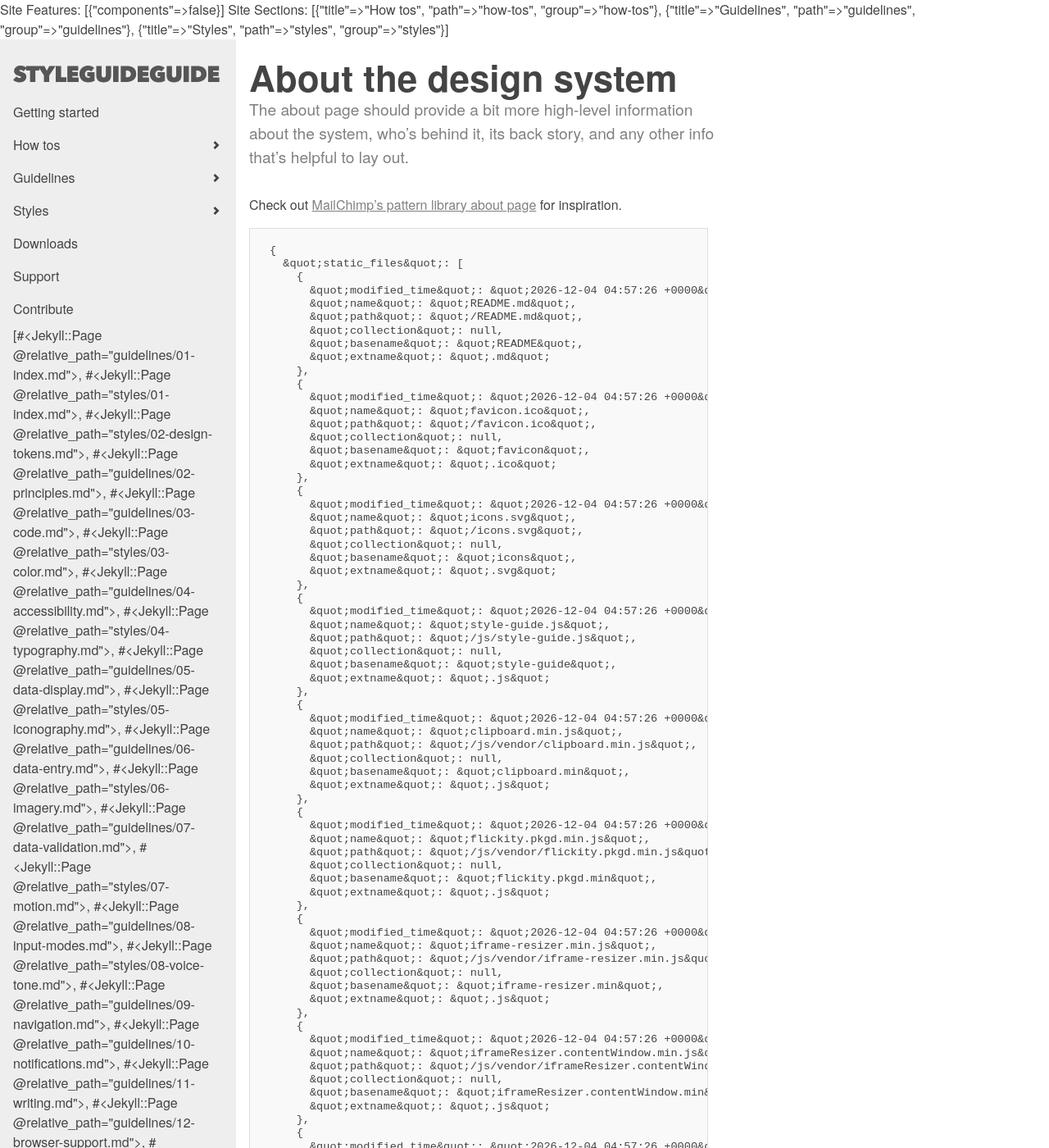
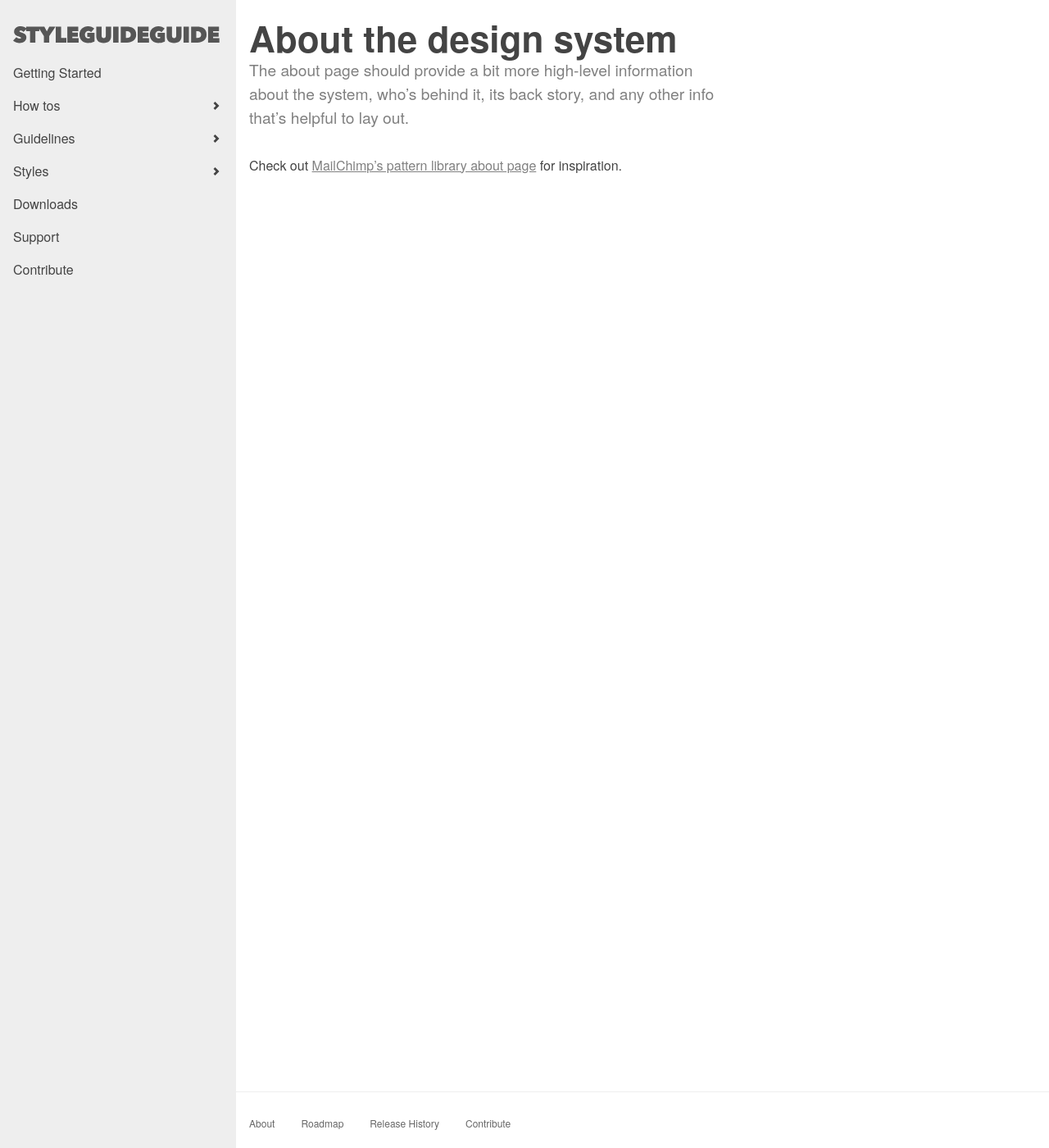
Before and after one commit to StfBauer/style-guide-guide, a Jekyll site: the page built from about.md, in a window 1280 px wide and 1400 px high. Shown: the whole window at 82% size. Built offline with Jekyll 4.4.1, drawn with Linux system fonts in a browser that asks for light colours; some of the changed text lies outside the part shown.

Commit message:
Update for dynamic and static navigation entries

````diff
--- a/_config.yml
+++ b/_config.yml
@@ -24,12 +24,27 @@ features:
   - components: false
 
 sections:
+  - title: Getting Started
+    url: getting-started
+    type: static
   - title:  How tos
     path: how-tos
     group: how-tos
+    type: dynamic
   - title: Guidelines
     path: guidelines
     group: guidelines
+    type: dynamic
   - title: Styles
     path: styles
     group: styles
+    type: dynamic
+  - title: Downloads
+    type: static
+    url: download
+  - title: Support
+    type: static
+    url: support
+  - title: Contribute
+    type: static
+    url: contribute
--- a/_includes/primary-nav.html
+++ b/_includes/primary-nav.html
@@ -2,13 +2,8 @@
 
 	<ul class="c-primary-nav__list c-primary-nav__list--flush js-nav-panel" role="tablist" aria-multiselectable="true">
 
-		<li class="c-primary-nav__item">
-			<a href="{{ "/getting-started.html" | prepend: site.baseurl}}" class="c-primary-nav__link {% if page.url == '/getting-started.html' %}is-active is-current{% endif %}">
-				<span class="c-primary-nav__text">Getting started</span>
-			</a>
-		</li><!-- end c-nav__list__item -->
-
 		{% for section in site.sections %}
+			{% if section.type == "dynamic" %}
 			<li class="c-primary-nav__item {% if page.url contains section.path %}is-active{% endif %}">
 				<a class="c-primary-nav__link c-primary-nav__link--has-children js-nav-dropdown-trigger {% if page.url contains section.path %} is-active is-current{% endif %}" href="{{ section.path | prepend: site.baseurl }}">
 
@@ -41,6 +36,22 @@
 				{% endfor %}
 				</ul>
 			</li>
+			{% else if section.type == "static" %}
+				<li class="c-primary-nav__item">
+
+					{% for my_page in site.pages %}
+					{% capture staticLink %}/{{ section.url }}{% endcapture %}
+					<!-- {{ my_page.url contains tempPath | inspect }} -->
+						{% if my_page.url contains staticLink %}
+						<a href="{{ my_page.url | prepend: site.baseurl }}" class="c-primary-nav__link {% if page.url contains staticLink %}is-active is-current{% endif %}">
+							<span class="c-primary-nav__text">{{ section.title }}</span>
+						</a>
+						{% endif %}
+					{% endfor %}
+
+				</li><!-- end c-nav__list__item -->
+			{% endif %}
+
 		{% endfor %}
 		{% if site.components %}
 		<li class="c-primary-nav__item {% if page.url contains '/components' %}is-active{% endif %}">
@@ -85,67 +96,7 @@
 			</ul>
 		</li>
 		{% endif %}
-		<li class="c-primary-nav__item {% if page.url contains '/workflows' %}is-active{% endif %}">
-
-			{% for my_page in site.pages %}
-				{% if my_page.url == "/workflows.html" %}
-				<a href="{{ "/workflows.html" | prepend: site.baseurl }}" class="c-primary-nav__link {% if page.url == '/workflows.html' %}is-active is-current{% endif %}">
-					<span class="c-primary-nav__text">Workflows</span>
-				</a>
-				{% endif %}
-			{% endfor %}
-
-		</li><!-- end c-nav__list__item -->
-
-		<li class="c-primary-nav__item">
-
-			{% for my_page in site.pages %}
-				{% if my_page.url == "/page-templates.html" %}
-				<a href="{{ "/page-templates.html" | prepend: site.baseurl }}" class="c-primary-nav__link {% if page.url == '/page-templates.html' %}is-active is-current{% endif %}">
-					<span class="c-primary-nav__text">Page templates</span>
-				</a>
-				{% endif %}
-			{% endfor %}
-
-		</li><!-- end c-nav__list__item -->
-
-		<li class="c-primary-nav__item">
-
-			{% for my_page in site.pages %}
-				{% if my_page.url == "/downloads.html" %}
-				<a href="{{ "/downloads.html" | prepend: site.baseurl }}" class="c-primary-nav__link {% if page.url == '/downloads.html' %}is-active is-current{% endif %}">
-					<span class="c-primary-nav__text">Downloads</span>
-				</a>
-				{% endif %}
-			{% endfor %}
-
-		</li><!-- end c-nav__list__item -->
-
-		<li class="c-primary-nav__item">
-
-			{% for my_page in site.pages %}
-				{% if my_page.url == "/support.html" %}
-				<a href="{{ "/support.html" | prepend: site.baseurl }}" class="c-primary-nav__link {% if page.url == '/support.html' %}is-active is-current{% endif %}">
-					<span class="c-primary-nav__text">Support</span>
-				</a>
-				{% endif %}
-			{% endfor %}
-
-		</li><!-- end c-nav__list__item -->
-
-		<li class="c-primary-nav__item">
-
-			{% for my_page in site.pages %}
-				{% if my_page.url == "/contribute.html" %}
-				<a href="{{ "/contribute.html" | prepend: site.baseurl }}" class="c-primary-nav__link {% if page.url == '/contribute.html' %}is-active is-current{% endif %}">
-					<span class="c-primary-nav__text">Contribute</span>
-				</a>
-				{% endif %}
-			{% endfor %}
-
-		</li><!-- end c-nav__list__item -->
 
 	</ul><!-- end c-nav__list -->
 
 </nav><!-- end c-nav -->
-{{ site.pages | inspect }}
--- a/_layouts/default.html
+++ b/_layouts/default.html
@@ -4,8 +4,6 @@
 	{% include head.html %}
 
 	<body>
-        Site Features: {{ site.features | inspect }}
-        Site Sections: {{ site.sections | inspect }}
         <div class="l-page-layout l-page-layout--two-column-fixed">
 
             <div class="l-page-layout__secondary">
--- a/about.md
+++ b/about.md
@@ -5,8 +5,3 @@ description: The about page should provide a bit more high-level information abo
 ---
 
 Check out [MailChimp's pattern library about page](http://ux.mailchimp.com/patterns/about) for inspiration.
-
-
-```json
-{{ site | inspect }}
-```
````
Lines whose indentation alone changed are shown as unchanged.
